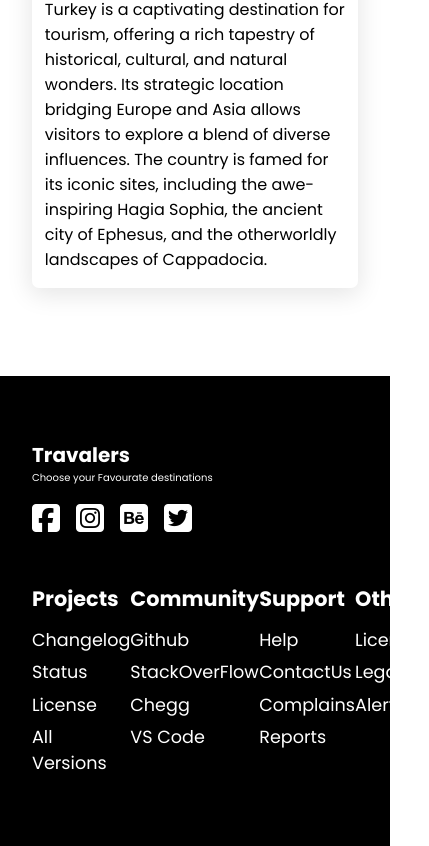
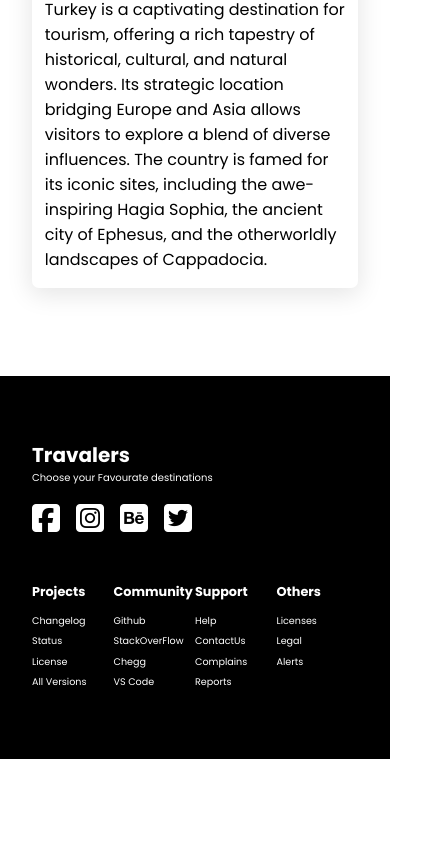
Before and after one commit to UsamaMalik91/React_Travel_web, a React (Create React App) app: page / in a window 390 px wide. Shown: the part 5255-6101 px from the top of the page, 429 px wide, since content can reach past the window. After the commit the page ends 6014 px from the top, so only its background shows below. Built offline with nearby package versions, Linux system fonts and the light colour scheme.

Commit message:
Update footer.css

```diff
--- a/src/Components/footer.css
+++ b/src/Components/footer.css
@@ -52,4 +52,15 @@
     .bottom div{
         width:50%;
     }
+        .bottom h4{
+        font-size: .8rem;
+        padding:1rem 0 0.8rem 0;
+    }
+    .bottom a{
+        text-decoration: none;
+        color:white;
+        padding-bottom:0.4rem;
+        font-size:.6rem;
+
+    }
 }
```
